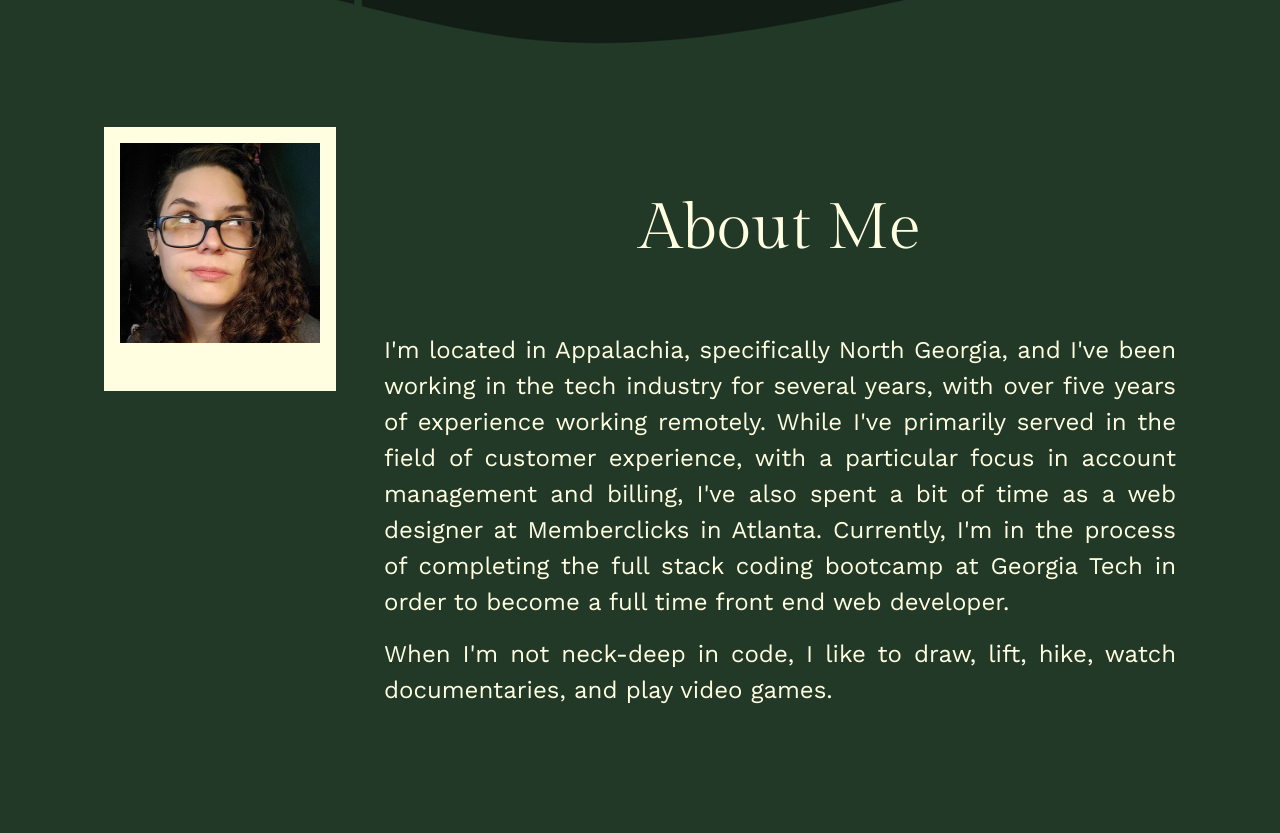
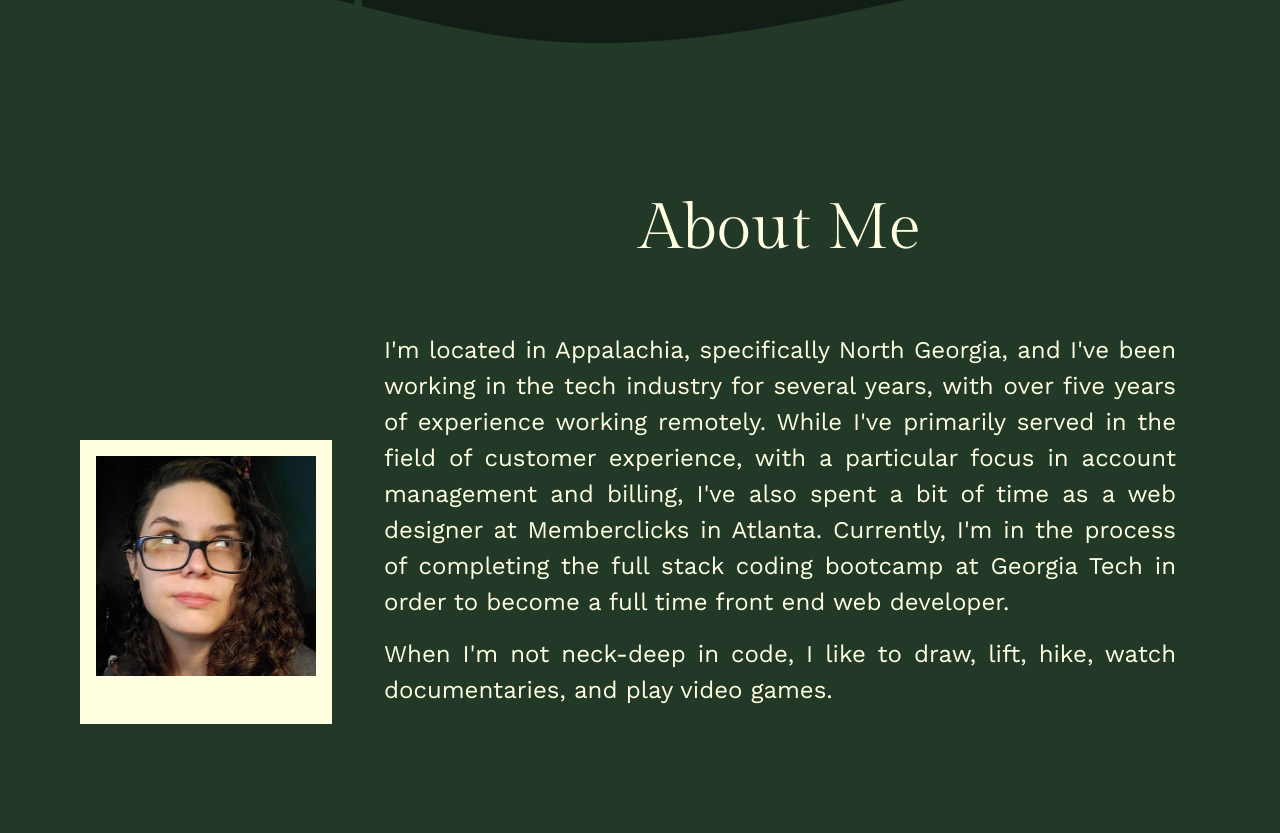
Before and after one commit to hr-ivey/portfolio, a plain HTML site: page index.html in a window 1280 px wide. Shown: the part 780-1613 px from the top of the page. Drawn offline with nearby package versions, Linux system fonts and the light colour scheme; some packages are replaced by stand-ins of ours; a script that the page names is missing; some icons are missing.

Commit message:
Fixed photo.

```diff
--- a/css/style.css
+++ b/css/style.css
@@ -140,7 +140,10 @@ header {
 .photo {
     padding: 1em 1em 3em 1em;
     background-color: var(--tertiary);
-    width: 100%;
+    width: 90%;
+    position: absolute;
+    bottom:0;
+    left: 0;
 }
 .project-container {
     display: flex;
--- a/index.html
+++ b/index.html
@@ -50,7 +50,7 @@
 
 <div id="content" class="container-fluid">
     <section id="about-me" class="row gx-5">
-        <div class="col ">
+        <div class="col" style="position:relative;">
         <center><img src=".\images/photo.jpg" class="photo "></center>
         </div>
         <div class="col-lg-9">
```
